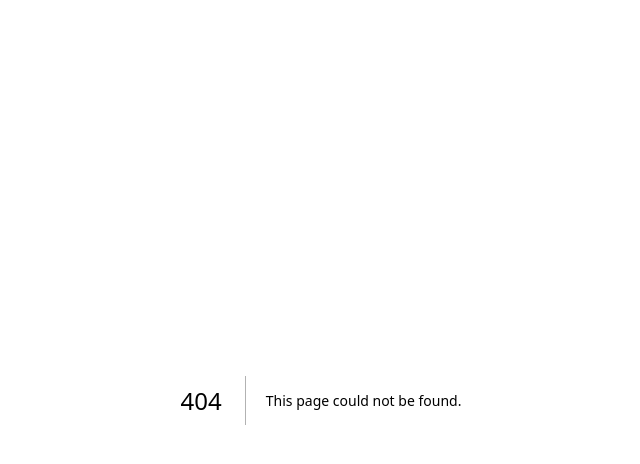
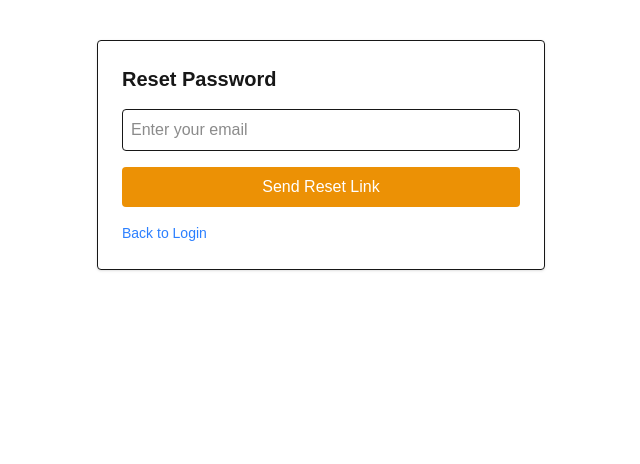
Before and after one commit to jncbhudiya/TravioGo, a Next.js app: page /forgot-password in a window 1280 px wide. Before the commit this address had no page. Shown: the top 464 px of the page, without its empty margins (319-959 px from the left). Built offline with nearby package versions, Linux system fonts and the light colour scheme.

Commit message:
Login and SignUp integrated with FireBase

```diff
--- a/package.json
+++ b/package.json
@@ -9,10 +9,12 @@
     "lint": "next lint"
   },
   "dependencies": {
+    "@reduxjs/toolkit": "^2.8.2",
     "firebase": "^11.10.0",
     "next": "15.3.4",
     "react": "^19.0.0",
-    "react-dom": "^19.0.0"
+    "react-dom": "^19.0.0",
+    "react-redux": "^9.2.0"
   },
   "devDependencies": {
     "@babel/preset-react": "^7.27.1",
--- a/src/app/-home/-header/page.tsx
+++ b/src/app/-home/-header/page.tsx
@@ -6,14 +6,18 @@ import {
   DestinationsIcon,
   HamburgerIocn,
   HomeIcon,
+  Logout,
   ToursIcon,
+  User,
 } from "@/app/icon/page";
 import Link from "next/link";
 import React, { useEffect, useState } from "react";
 import { onAuthStateChanged, signOut } from "firebase/auth";
-import { auth } from "../../../firebase";
+import { auth } from "../../config/firebase";
 function Header() {
   const [isMenuOpen, setIsMenuOpen] = useState(false);
+  const [isProfileOpen, setIsProfileOpen] = useState(false);
+
   const [userEmail, setUserEmail] = useState<string | null>(null);
   const [user, setUser] = useState<any | null>(null);
 
@@ -37,6 +41,10 @@ function Header() {
 
   const toggleMenu = () => {
     setIsMenuOpen(!isMenuOpen);
+  };
+
+  const toggleProfile = () => {
+    setIsProfileOpen(!isProfileOpen);
   };
   return (
     <>
@@ -76,19 +84,32 @@ function Header() {
                 USD
               </span>
               {user ? (
-                <div className="flex items-center gap-4">
-                  {/* User Initial Circle - using displayName (username) */}
+                <div className="relative">
+                  <button
+                    onClick={toggleProfile}
+                    className="flex items-center gap-2 cursor-pointer"
+                  >
                     <div className="w-10 h-10 bg-[#EC9105] text-white font-[ubuntu] flex items-center justify-center rounded-full text-lg uppercase">
-                    {user.displayName?.slice(0, 2) || "US"}
+                      {user.displayName?.slice(0, 2) || userEmail?.slice(0,1)}
+                    </div>
+                  </button>
+
+                  {isProfileOpen && (
+                    <div className="absolute right-0 mt-2 w-48 bg-white rounded-md shadow-lg py-1 z-50 border-2 border-[#EC9105]">
+                      <div className="px-4 py-2 border-b border-[#EC9105]">
+                        <p className="flex gap-2 text-sm font-[ubuntu] text-gray-700">
+                          <User /> {user.displayName || "User"}
+                        </p>
                       </div>
 
-                  {/* Logout Button */}
                       <button
                         onClick={handleLogout}
-                    className="text-sm text-red-600 font-[ubuntu] hover:underline transition-colors duration-200"
+                        className="flex gap-2  w-full text-left px-4 py-2 text-sm text-gray-700 hover:bg-gray-100 font-[ubuntu]"
                       >
-                    Logout
+                        <Logout /> Log Out
                       </button>
+                    </div>
+                  )}
                 </div>
               ) : (
                 <>
--- /dev/null
+++ b/src/app/forgot-password/page.tsx
@@ -0,0 +1,65 @@
+// pages/forgot-password.js
+"use client"
+import { auth } from "../config/firebase";
+import { sendPasswordResetEmail } from "firebase/auth";
+import { useRouter } from "next/navigation";
+import { useState } from "react";
+
+export default function ForgotPassword() {
+  const [email, setEmail] = useState("");
+  const [message, setMessage] = useState("");
+  const [error, setError] = useState("");
+  const router = useRouter();
+
+  interface ForgotPasswordFormEvent extends React.FormEvent<HTMLFormElement> {}
+
+  interface FirebaseError {
+    message: string;
+  }
+
+  const handleReset = async (e: ForgotPasswordFormEvent) => {
+    e.preventDefault();
+    setMessage("");
+    setError("");
+
+    try {
+      await sendPasswordResetEmail(auth, email);
+      setMessage("Password reset email sent!");
+    } catch (err) {
+      const error = err as FirebaseError;
+      setError(error.message);
+    }
+  };
+
+  return (
+    <div className="max-w-md mx-auto mt-10 p-6 border rounded shadow">
+      <h1 className="text-xl font-bold mb-4">Reset Password</h1>
+      <form onSubmit={handleReset}>
+        <input
+          type="email"
+          value={email}
+          onChange={(e) => setEmail(e.target.value)}
+          placeholder="Enter your email"
+          required
+          className="w-full p-2 border rounded mb-4"
+        />
+        <button
+          type="submit"
+          className="w-full bg-[#EC9105] text-white p-2 rounded hover:bg-[#d47f04]"
+        >
+          Send Reset Link
+        </button>
+      </form>
+
+      {message && <p className="text-green-600 mt-4">{message}</p>}
+      {error && <p className="text-red-600 mt-4">{error}</p>}
+
+      <button
+        onClick={() => router.push("/login")}
+        className="mt-4 text-sm text-blue-500 hover:underline"
+      >
+        Back to Login
+      </button>
+    </div>
+  );
+}
--- a/src/app/icon/page.tsx
+++ b/src/app/icon/page.tsx
@@ -761,7 +761,7 @@ export const Email = () => (
 
 export const User = () => (
   <svg
-    className="h-5 w-5 text-gray-400"
+    className="h-5 w-5 text-gray-700"
     fill="currentColor"
     viewBox="0 0 20 20"
   >
@@ -773,6 +773,24 @@ export const User = () => (
   </svg>
 );
 
-// export const DestinationsIcon = () =>()
+export const Logout = () => (
+  <svg
+    xmlns="http://www.w3.org/2000/svg"
+    width="24"
+    height="24"
+    viewBox="0 0 24 24"
+    fill="none"
+    stroke="currentColor"
+    stroke-width="2"
+    stroke-linecap="round"
+    stroke-linejoin="round"
+    className="icon icon-tabler icons-tabler-outline icon-tabler-logout text-gray-700"
+  >
+    <path stroke="none" d="M0 0h24v24H0z" fill="none" />
+    <path d="M14 8v-2a2 2 0 0 0 -2 -2h-7a2 2 0 0 0 -2 2v12a2 2 0 0 0 2 2h7a2 2 0 0 0 2 -2v-2" />
+    <path d="M9 12h12l-3 -3" />
+    <path d="M18 15l3 -3" />
+  </svg>
+);
 
 // export const DestinationsIcon = () =>()
--- a/src/app/login/page.tsx
+++ b/src/app/login/page.tsx
@@ -3,8 +3,9 @@
 import React, { useState } from "react";
 import { useRouter } from "next/navigation";
 import { signInWithEmailAndPassword } from "firebase/auth";
-import { auth } from "../../firebase";
+import { auth } from "../config/firebase";
 import { Email, Lock } from "../icon/page";
+import Link from "next/link";
 
 function Login() {
   const [email, setEmail] = useState("");
@@ -30,11 +31,13 @@ function Login() {
       <div className="bg-white rounded-3xl shadow-2xl overflow-hidden w-full max-w-md">
         <div className="bg-gradient-to-r from-[#EC9105] to-[#ffb74d] p-6 text-center">
           <div className="flex justify-center mb-2">
-            <img
-              src="/images/Logo.png"
-              alt="Travel Logo"
-              className="w-40 h-auto object-contain"
-            />
+            <Link href="/" passHref>
+              <img
+                src="/images/Logo.png"
+                alt="Travel Logo"
+                className="w-40 h-auto object-contain"
+              />
+            </Link>
           </div>
           <h1 className="text-2xl font-bold text-white font-[ubuntu]">Login</h1>
         </div>
@@ -106,7 +109,7 @@ function Login() {
 
               <div className="text-sm">
                 <a
-                  href="#"
+                  href="/forgot-password"
                   className="font-medium text-[#EC9105] hover:text-[#d47f04] font-[ubuntu]"
                 >
                   Forgot password?
--- a/src/app/signup/page.tsx
+++ b/src/app/signup/page.tsx
@@ -1,10 +1,11 @@
 "use client";
 
 import React, { useState } from "react";
-import { auth } from "../../firebase";
+import { auth } from "../config/firebase";
 import { createUserWithEmailAndPassword, updateProfile } from "firebase/auth";
 import { useRouter } from "next/navigation";
 import { Email, Lock, User } from "../icon/page";
+import Link from "next/link";
 
 function Signup() {
   const [username, setUsername] = useState("");
@@ -45,11 +46,13 @@ function Signup() {
       <div className="bg-white rounded-3xl shadow-2xl overflow-hidden w-full max-w-md">
         <div className="bg-gradient-to-r from-[#EC9105] to-[#ffb74d] p-6 text-center">
           <div className="flex justify-center mb-4">
-            <img
-              src="/images/Logo.png"
-              alt="Travel Logo"
-              className="w-40 h-auto object-contain"
-            />
+            <Link href="/" passHref>
+              <img
+                src="/images/Logo.png"
+                alt="Travel Logo"
+                className="w-40 h-auto object-contain"
+              />
+            </Link>
           </div>
           <h1 className="text-2xl font-bold text-white font-[ubuntu]">
             Sign Up
```
Also changed, not shown: src/app/config/firebase.js (renamed from src/firebase.js), 1 other file (tests, documents, lock files or other folders). Lines whose indentation alone changed are shown as unchanged.
